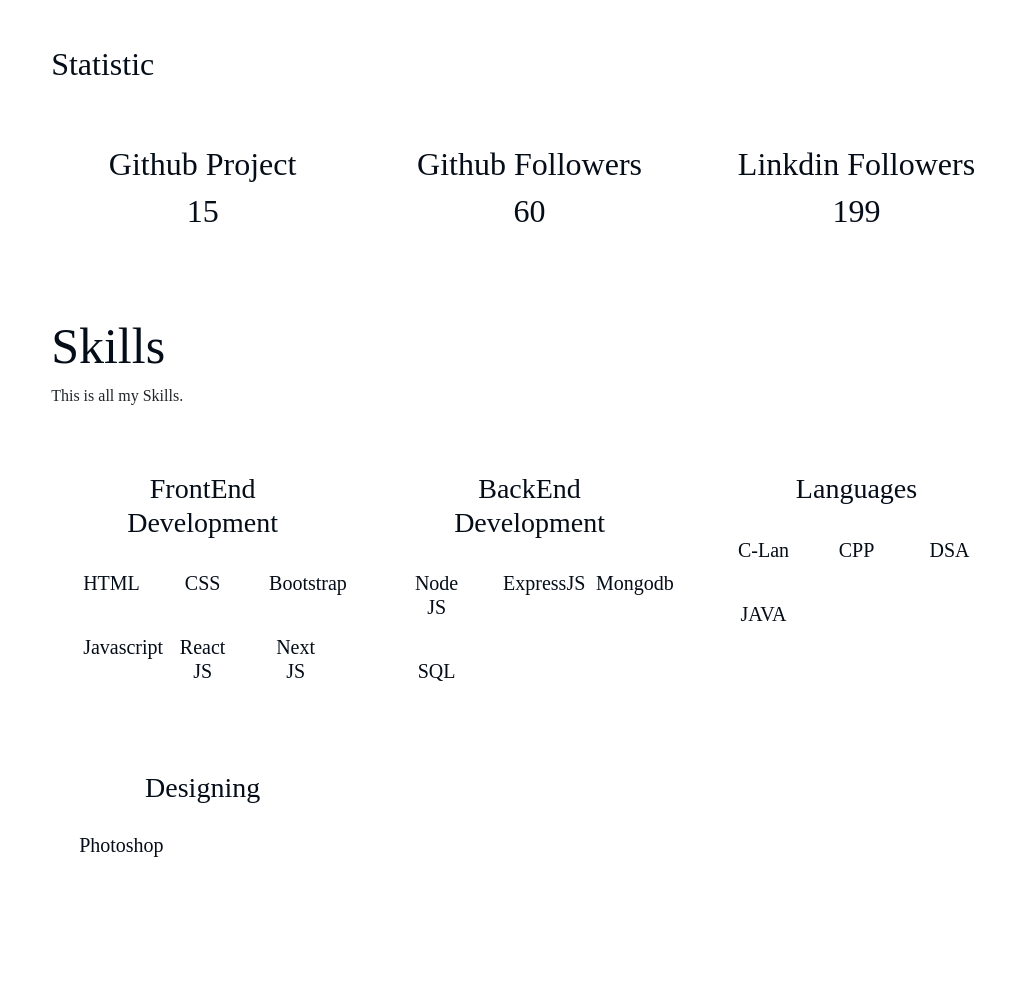
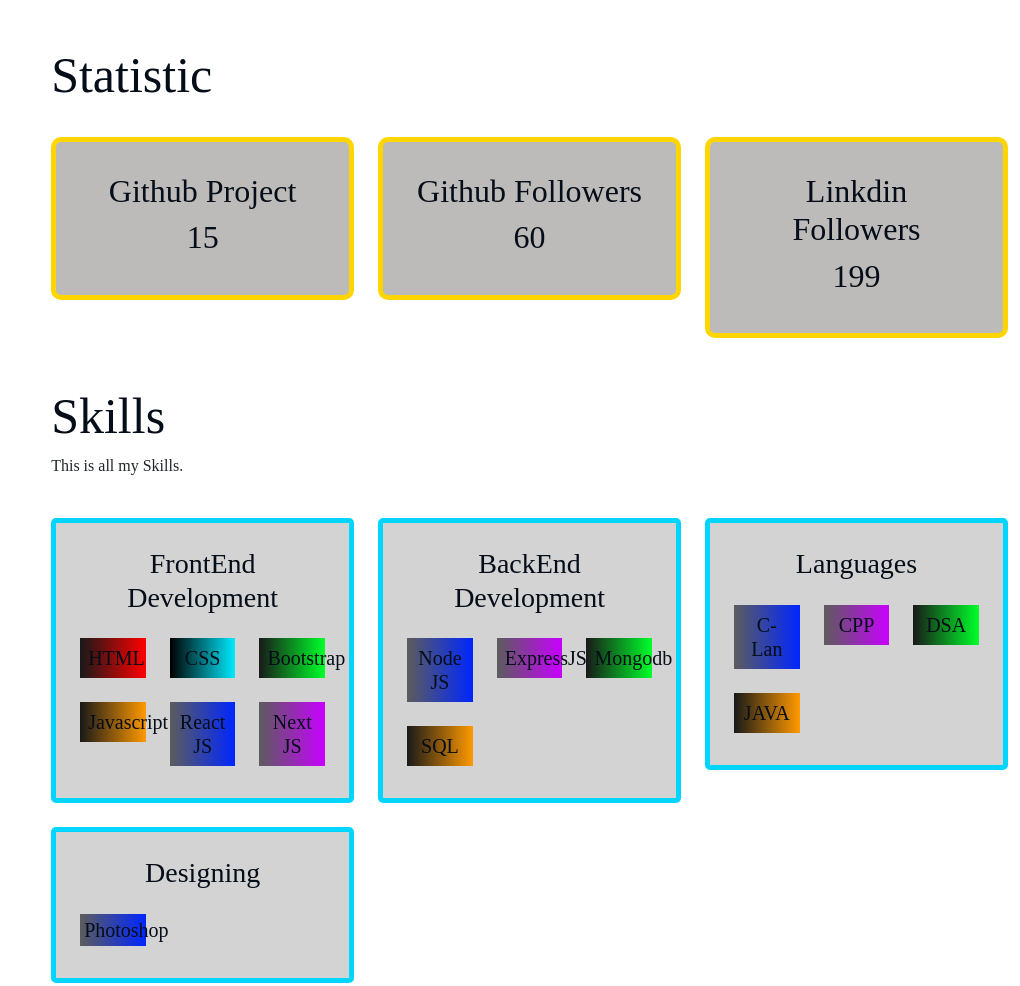
Before and after one commit to mdilshad78/Portfolio, a React app: page / in a window 1280 px wide. Shown: the part 1436-2422 px from the top of the page, without its empty margins (260-1280 px from the left). Built offline with nearby package versions, Linux system fonts and the light colour scheme.

Commit message:
Update about.css

```diff
--- a/src/Css/about.css
+++ b/src/Css/about.css
@@ -33,6 +33,32 @@
   line-height: 0;
 }
 
+.html {
+  background-image: linear-gradient(to right, rgb(25, 25, 25), rgb(255, 0, 0));
+}
+.css {
+  background-image: linear-gradient(to right, rgb(0, 0, 0), rgb(0, 234, 255));
+}
+.boot {
+  background-image: linear-gradient(to right, rgb(25, 25, 25), rgb(0, 255, 42));
+}
+.java {
+  background-image: linear-gradient(to right, rgb(25, 25, 25), rgb(255, 153, 0));
+}
+.react {
+  background-image: linear-gradient(to right, rgb(92, 92, 92), rgb(0, 38, 255));
+}
+.next {
+  background-image: linear-gradient(to right, rgb(92, 92, 92), rgb(200, 0, 255));
+}
+
+.bor{
+  border: solid 5px rgb(0, 213, 255);
+  border-radius: 5px;
+  background-color: lightgrey;
+}
+
+
 @media screen and (min-width: 2000px) {
   #about {
     margin-left: 0px;
@@ -53,29 +79,14 @@
   width: 100%;
 }
 
-.stats .stats-item i {
-  color: rgb(2, 192, 255);
-  display: block;
-  font-size: 44px;
-  float: left;
+.stats h2 {
+  font-size: 50px;
 }
 
-.stats .stats-item .purecounter {
-  color: black;
-  font-family: Arial, Helvetica, sans-serif;
-  font-size: 48px;
-  line-height: 40px;
-  display: block;
-  font-weight: 700;
-  margin-left: 60px;
-}
-
-.stats .stats-item p {
-  color: gray;
-  padding: 15px 0 0 0;
-  margin: 0 0 0 60px;
-  font-family: Arial, Helvetica, sans-serif;
-  font-size: 14px;
+.stats-item {
+  background-color: rgb(189, 187, 185);
+  border-radius: 10px;
+  border: solid 5px rgb(255, 213, 0);
 }
 
 /*--------------------------------------------------------------
```
